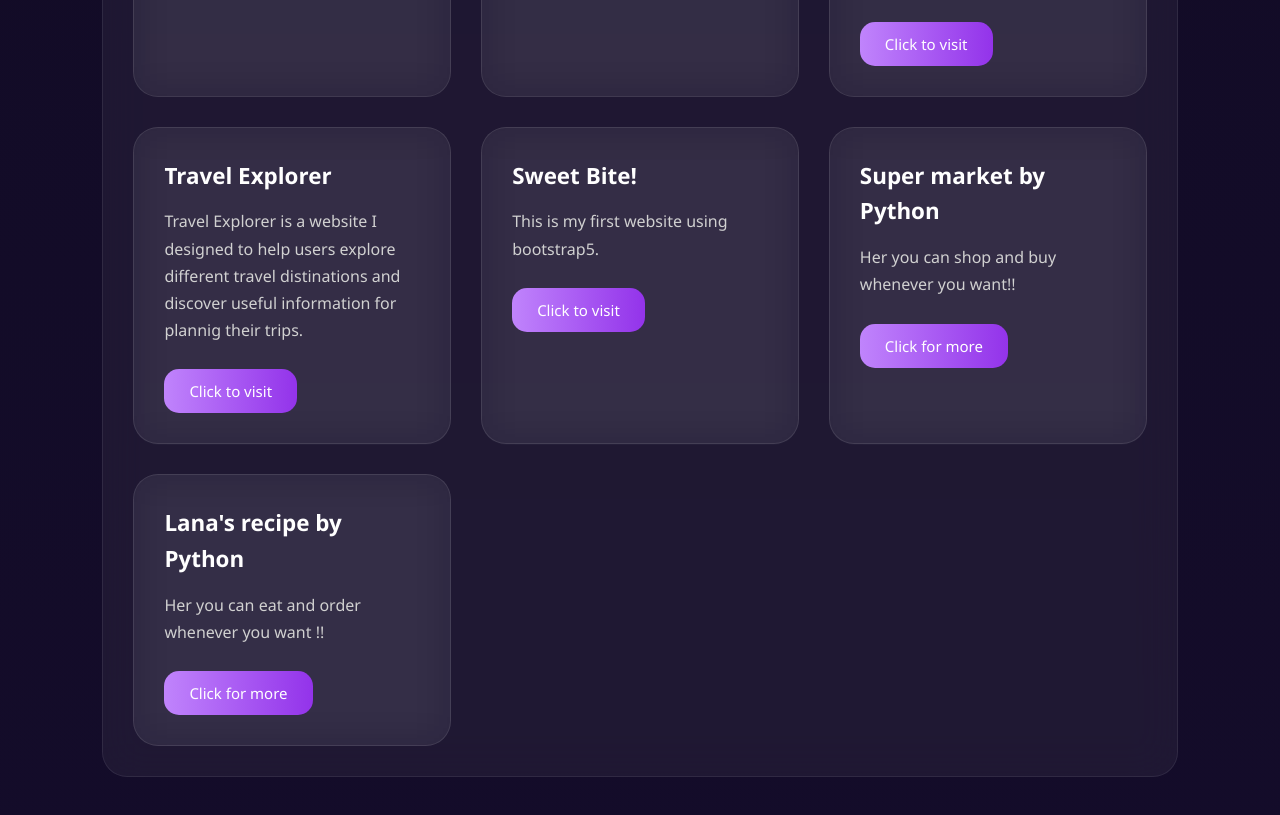
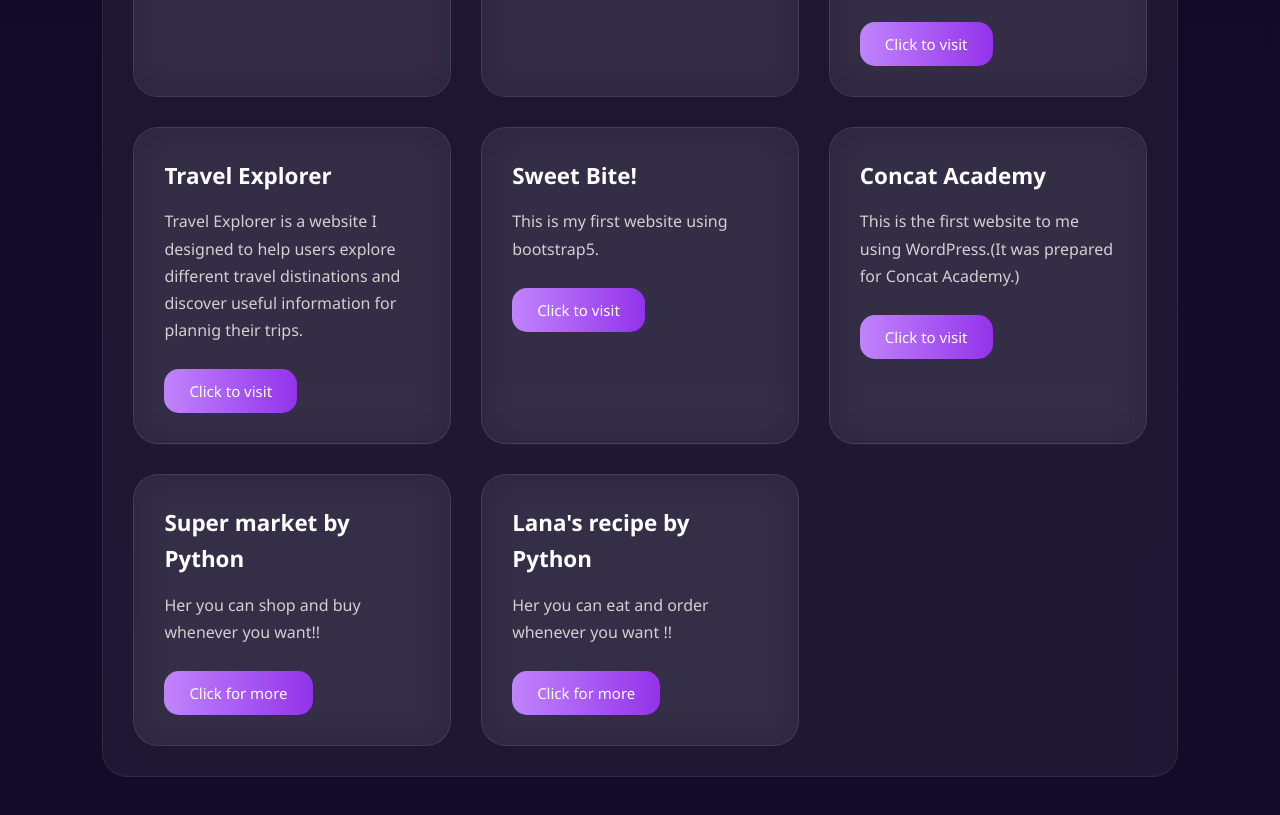
Before and after one commit to lanaalsabbagh2009-ui/Protfolio-Website, a plain HTML site: page index.html in a window 1280 px wide. Shown: the part 2787-3602 px from the top of the page. Drawn offline with Linux system fonts and the light colour scheme.

Commit message:
wordpress website was added

```diff
--- a/index.html
+++ b/index.html
@@ -196,6 +196,12 @@
             <h3>Sweet Bite! </h3>
             <p>This is my first website using bootstrap5.</p>
             <a href="https://sweet-bite-b255ae.netlify.app/" target="_blank"><button class="click">Click to
+                visit</button></a>
+          </div>
+          <div class="project-card" data-type="web">
+            <h3>Concat Academy  </h3>
+            <p>This is the first website to me using WordPress.(It was prepared for Concat Academy.)</p>
+            <a href="https://mediumseagreen-starling-157704.hostingersite.com/" target="_blank"><button class="click">Click to
                 visit</button></a>
           </div>
 
```
